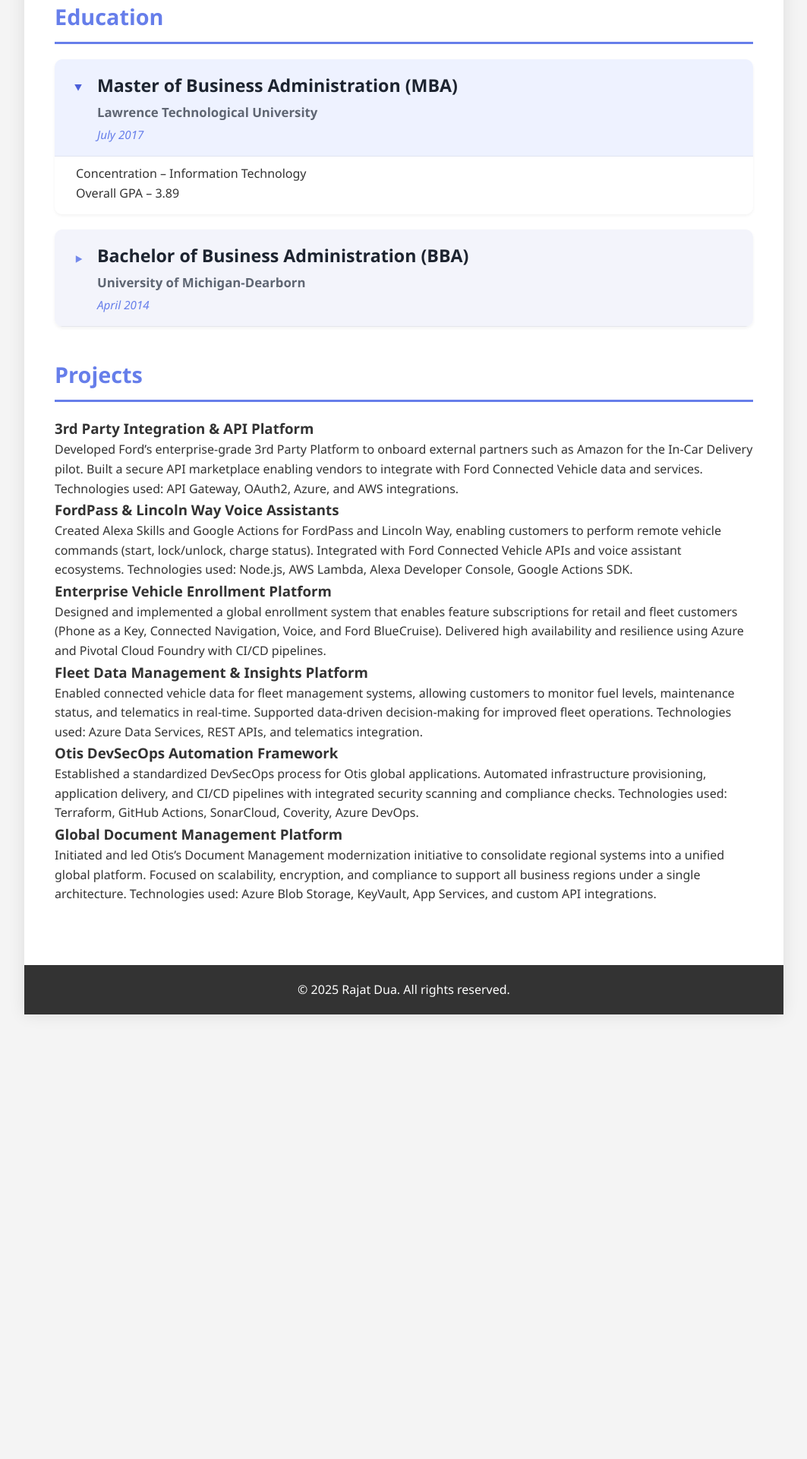
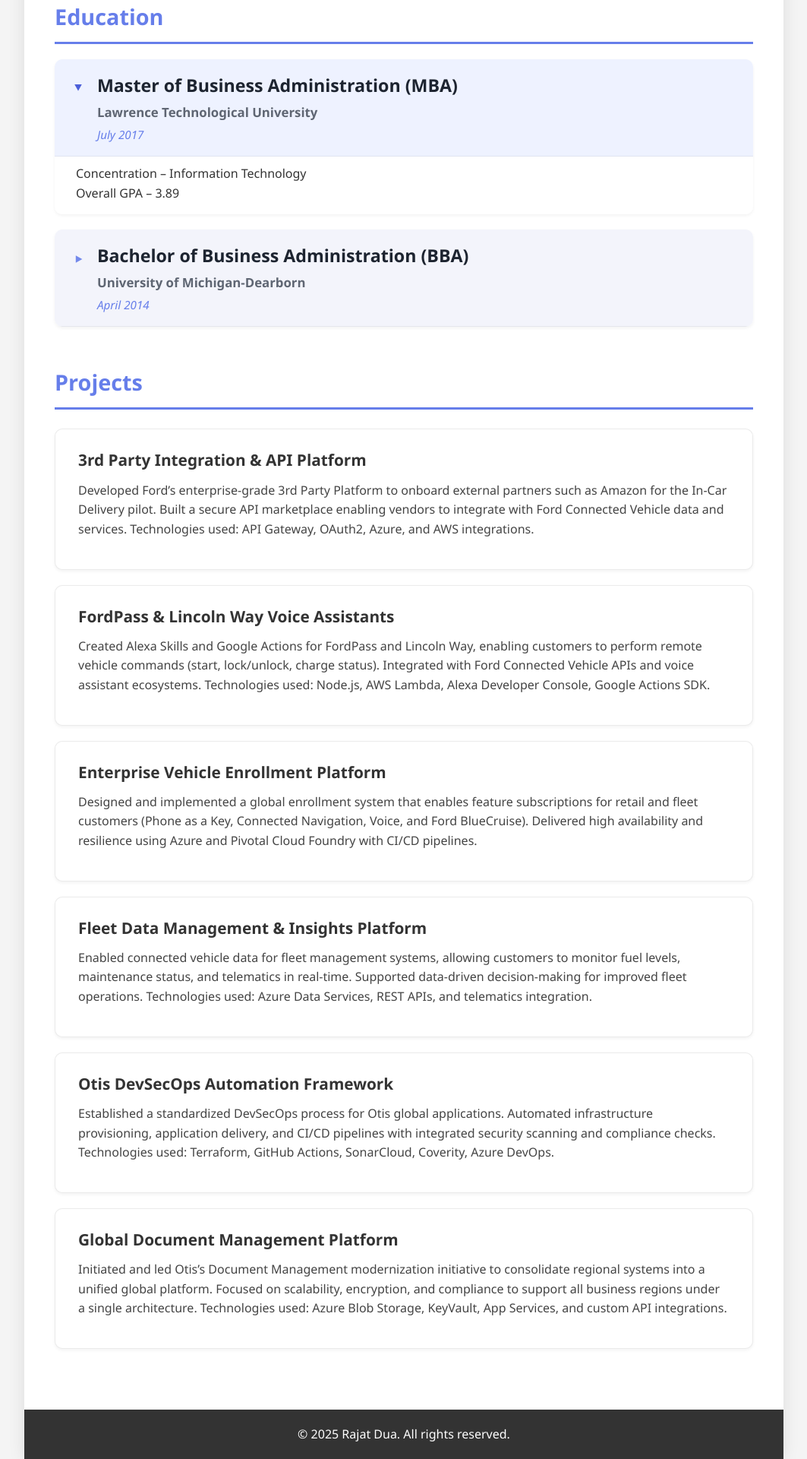
Before and after one commit to r91dua/my-portfolio, a Jekyll site: the page built from index.html, in a window 1280 px wide. Shown: the part 2723-4643 px from the top of the page at 76% size, without its empty margins (108-1171 px from the left). Built offline with Jekyll 4.4.1, drawn with Linux system fonts in a browser that asks for light colours; before the commit the page ends 4058 px from its top, so only the background shows below that.

Commit message:
Update styles.css
Project CSS added

```diff
--- a/assets/css/styles.css
+++ b/assets/css/styles.css
@@ -254,3 +254,71 @@ details.education-item  .skill-tag:active { transform: translateY(.5px); }
 @media (max-width: 640px) {
   :root { --card-pad-left: 32px; --card-pad-right: 16px; }
 }
+
+/* ========================================================= */
+/* ========== Projects Section ============================= */
+/* ========================================================= */
+
+#projects {
+  margin-top: 50px;
+}
+
+#projects h2 {
+  color: #667eea;
+  font-size: 1.8em;
+  margin-bottom: 25px;
+  border-bottom: 3px solid #667eea;
+  padding-bottom: 10px;
+}
+
+.project-item {
+  background: #fff;
+  border-radius: 10px;
+  border: 1px solid rgba(0, 0, 0, 0.08);
+  box-shadow: 0 2px 4px rgba(0, 0, 0, 0.05);
+  margin-bottom: 20px;
+  padding: 24px 30px;
+  transition: all 0.3s ease;
+}
+
+.project-item:hover {
+  transform: translateY(-2px);
+  box-shadow: 0 4px 10px rgba(0, 0, 0, 0.1);
+}
+
+.project-item h3 {
+  font-size: 1.3em;
+  color: #333;
+  margin-bottom: 10px;
+  font-weight: 600;
+}
+
+.project-item p {
+  color: #444;
+  font-size: 1em;
+  line-height: 1.6;
+  margin-bottom: 15px;
+}
+
+.project-tags {
+  display: flex;
+  flex-wrap: wrap;
+  gap: 10px;
+}
+
+.project-tags .tag {
+  display: inline-flex;
+  align-items: center;
+  justify-content: center;
+  background: #667eea;
+  color: #fff;
+  padding: 8px 14px;
+  border-radius: 25px;
+  font-size: 0.85em;
+  font-weight: 500;
+  transition: background 0.25s ease;
+}
+
+.project-tags .tag:hover {
+  background: #4b5fd9;
+}
```
